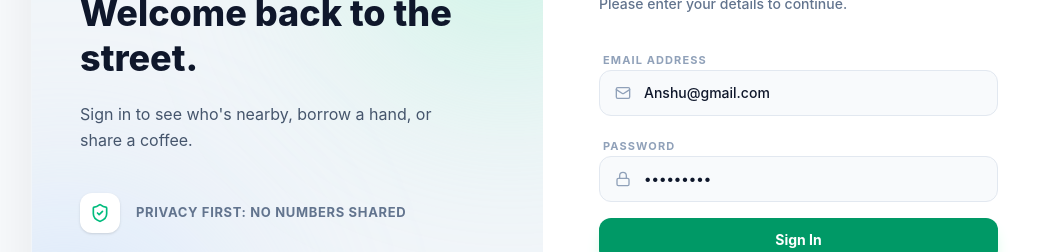
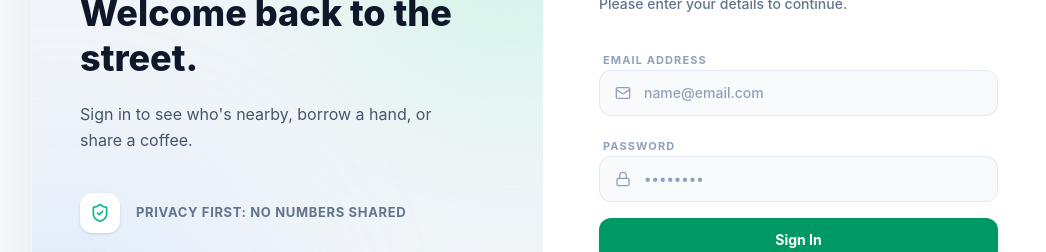
Before and after one commit to ANSHU-PALIWAL/DevTinder-Web, a React (Vite) app: page /login in a window 1280 px wide. Shown: the part 258-510 px from the top of the page, without its empty margins (97-1143 px from the left). Built offline with nearby package versions, Linux system fonts and the light colour scheme; no server answers.

Commit message:
Removed Initial Cred

```diff
--- a/src/components/Login.jsx
+++ b/src/components/Login.jsx
@@ -17,8 +17,8 @@ import {
 
 const Login = () => {
   const [isLogin, setIsLogin] = useState(true);
-  const [emailId, setEmailId] = useState("Anshu@gmail.com");
-  const [password, setPassword] = useState("Anshu@123");
+  const [emailId, setEmailId] = useState("");
+  const [password, setPassword] = useState("");
   const [firstName, setFirstName] = useState("");
   const [lastName, setLastName] = useState("");
   const [error, setError] = useState("");
```
